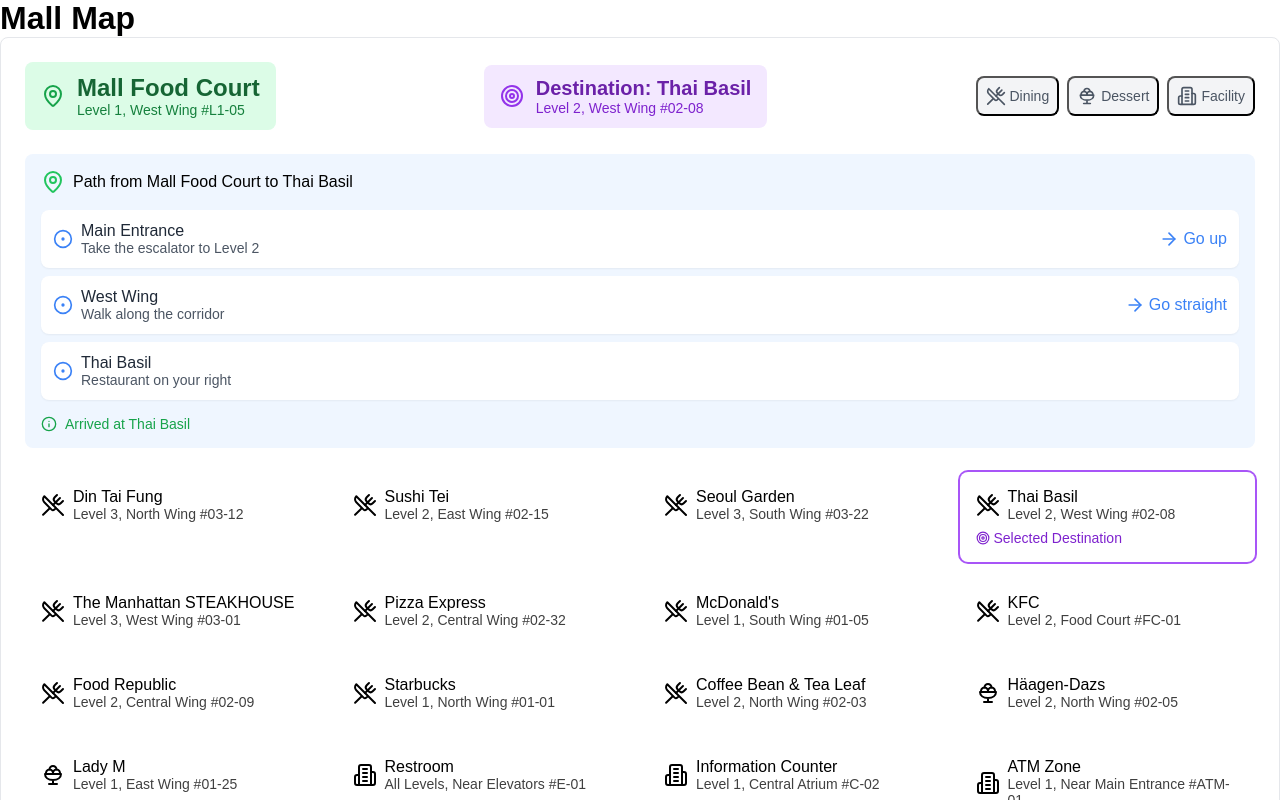
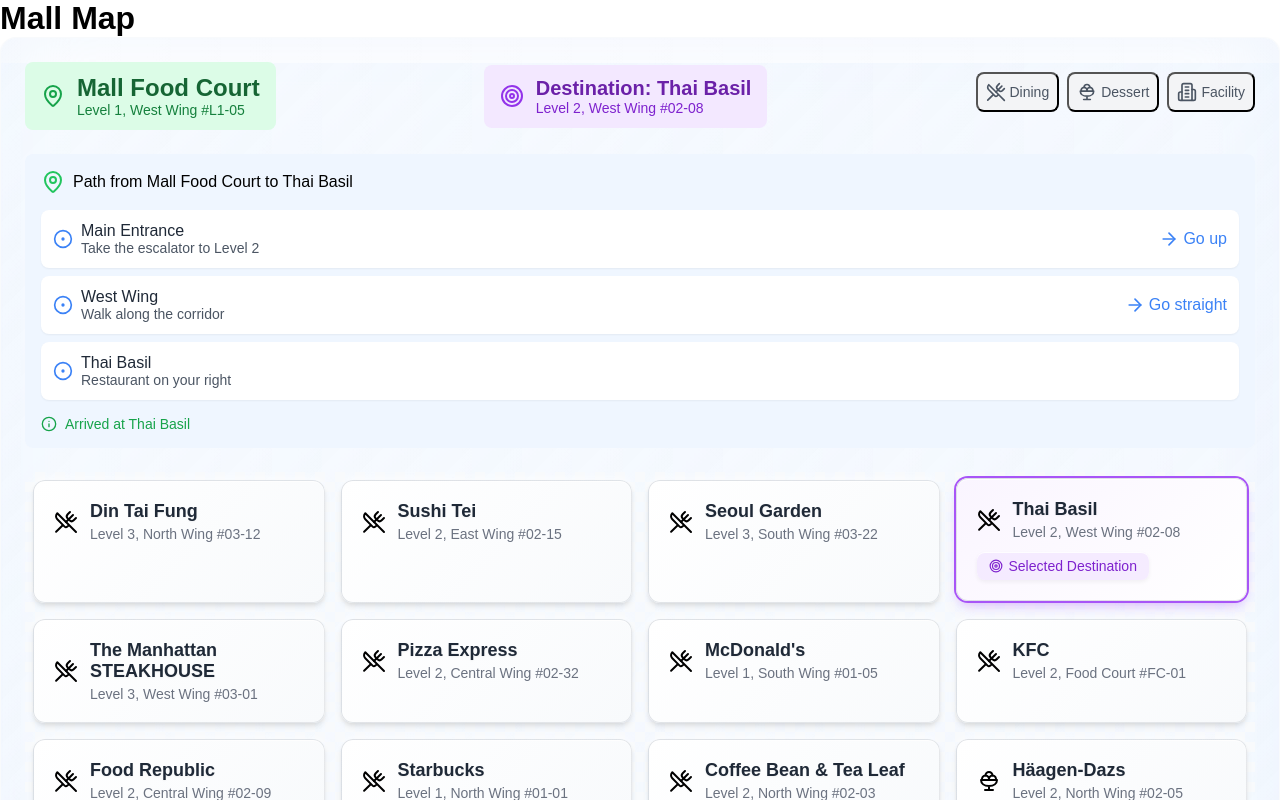
Before and after one commit to SPWwj/talkio, a Next.js app: page /map in a window 1280 px wide. Shown: the top 800 px of the page. Built offline with nearby package versions, Linux system fonts and the light colour scheme.

Commit message:
Improve ui

```diff
--- a/src/components/Chat/MessageBubble.module.css
+++ b/src/components/Chat/MessageBubble.module.css
@@ -38,6 +38,8 @@
 /* Message content */
 .messageContent {
     font-size: 16px;
+    padding-left: 5px;
+    padding-right: 5px;
 }
 
 /* Timestamp of the message */
--- a/src/components/MallMap/MallMap.module.css
+++ b/src/components/MallMap/MallMap.module.css
@@ -1,10 +1,131 @@
+@keyframes wave1 {
+  0% {
+    transform: translateX(0) translateY(0);
+  }
+  50% {
+    transform: translateX(-25%) translateY(2%);
+  }
+  100% {
+    transform: translateX(0) translateY(0);
+  }
+}
+
+@keyframes wave2 {
+  0% {
+    transform: translateX(0) translateY(0);
+  }
+  50% {
+    transform: translateX(25%) translateY(-2%);
+  }
+  100% {
+    transform: translateX(0) translateY(0);
+  }
+}
+
 .container {
-  background-color: white;
-  padding: 1rem;
-  border-radius: 0.5rem;
-  box-shadow: 0 1px 2px rgba(0, 0, 0, 0.05);
-  border: 1px solid #e5e7eb;
+  background-color: #ffffff;
+  padding: 1.5rem;
+  border-radius: 1rem;
+  border: 1px solid rgba(231, 237, 245, 0.3);
+  position: relative;
+  overflow: hidden;
+  z-index: 0;
 }
+
+.container::before,
+.container::after {
+  content: "";
+  position: absolute;
+  top: -50%;
+  left: -50%;
+  width: 200%;
+  height: 200%;
+  background-repeat: repeat;
+  background-position: 0 0;
+  background-image:
+    linear-gradient(45deg,
+      rgba(59, 130, 246, 0.03) 25%,
+      transparent 25%,
+      transparent 75%,
+      rgba(59, 130, 246, 0.03) 75%
+    ),
+    linear-gradient(-45deg,
+      rgba(59, 130, 246, 0.03) 25%,
+      transparent 25%,
+      transparent 75%,
+      rgba(59, 130, 246, 0.03) 75%
+    );
+  background-size: 60px 60px;
+  z-index: -1;
+  animation: wave1 8s ease-in-out infinite;
+}
+
+.container::after {
+  top: -45%;
+  left: -45%;
+  background-image:
+    linear-gradient(45deg,
+      rgba(96, 165, 250, 0.05) 25%,
+      transparent 25%,
+      transparent 75%,
+      rgba(96, 165, 250, 0.05) 75%
+    ),
+    linear-gradient(-45deg,
+      rgba(96, 165, 250, 0.05) 25%,
+      transparent 25%,
+      transparent 75%,
+      rgba(96, 165, 250, 0.05) 75%
+    );
+  background-size: 40px 40px;
+  animation: wave2 6s ease-in-out infinite;
+}
+
+/* Add a gradient overlay */
+.container::before {
+  content: "";
+  position: absolute;
+  inset: 0;
+  background: linear-gradient(
+    135deg,
+    rgba(239, 246, 255, 0.7) 0%,
+    rgba(219, 234, 254, 0.3) 100%
+  );
+  z-index: -2;
+}
+
+/* Optional: Add a subtle shine effect */
+@keyframes shine {
+  0% {
+    background-position: -100% 0;
+  }
+  100% {
+    background-position: 200% 0;
+  }
+}
+
+.container::after {
+  content: "";
+  position: absolute;
+  inset: 0;
+  background: linear-gradient(
+    90deg,
+    transparent,
+    rgba(255, 255, 255, 0.2),
+    transparent
+  );
+  background-size: 200% 100%;
+  animation: shine 8s linear infinite;
+  z-index: -1;
+}
+
+/* Enhance box shadow for depth */
+.container {
+  box-shadow:
+    0 4px 6px -1px rgba(59, 130, 246, 0.05),
+    0 2px 4px -1px rgba(59, 130, 246, 0.03),
+    inset 0 0 80px rgba(219, 234, 254, 0.5);
+}
+
 
 @media (min-width: 768px) {
   .container {
@@ -77,9 +198,28 @@
 
 .filterContainer {
   display: flex;
-  flex-wrap: wrap;
   gap: 0.5rem;
   align-items: center;
+  overflow-x: auto;
+  padding-bottom: 0.5rem;
+  -webkit-overflow-scrolling: touch;
+  scrollbar-width: thin;
+  white-space: nowrap;
+}
+
+/* Webkit scrollbar styling */
+.filterContainer::-webkit-scrollbar {
+  height: 6px;
+}
+
+.filterContainer::-webkit-scrollbar-track {
+  background: #f1f1f1;
+  border-radius: 3px;
+}
+
+.filterContainer::-webkit-scrollbar-thumb {
+  background: #888;
+  border-radius: 3px;
 }
 
 .clearFilterButton {
@@ -90,6 +230,7 @@
   display: flex;
   align-items: center;
   gap: 0.25rem;
+  flex-shrink: 0;
 }
 
 .clearFilterButton:hover {
@@ -105,6 +246,8 @@
   gap: 0.25rem;
   background-color: #f3f4f6;
   color: #4b5563;
+  flex-shrink: 0;
+  white-space: nowrap;
 }
 
 .filterButton:hover {
@@ -213,7 +356,26 @@
 .storeGrid {
   display: grid;
   gap: 1rem;
-  grid-template-columns: 1fr;
+  grid-template-columns: repeat(auto-fill, minmax(250px, 1fr));
+  max-height: 480px; /* Approximately 2 rows of cards */
+  overflow-y: auto;
+  padding-right: 0.5rem;
+  -webkit-overflow-scrolling: touch;
+}
+
+/* Custom scrollbar for store grid */
+.storeGrid::-webkit-scrollbar {
+  width: 6px;
+}
+
+.storeGrid::-webkit-scrollbar-track {
+  background: #f1f1f1;
+  border-radius: 3px;
+}
+
+.storeGrid::-webkit-scrollbar-thumb {
+  background: #888;
+  border-radius: 3px;
 }
 
 @media (min-width: 640px) {
@@ -233,11 +395,38 @@
     grid-template-columns: repeat(4, 1fr);
   }
 }
+.storeCard {
+  padding: 1.25rem;
+  border-radius: 0.75rem;
+  transition: all 0.3s cubic-bezier(0.4, 0, 0.2, 1);
+  background: linear-gradient(135deg, #ffffff 0%, #f8fafc 100%);
+  position: relative;
+  transform-style: preserve-3d;
+  perspective: 1000px;
+  border: 1px solid rgba(0, 0, 0, 0.05);
+  box-shadow:
+    0 4px 6px -1px rgba(0, 0, 0, 0.1),
+    0 2px 4px -1px rgba(0, 0, 0, 0.06),
+    0 -2px 10px -1px rgba(255, 255, 255, 0.7),
+    inset 0 1px 0 rgba(255, 255, 255, 0.8);
+}
 
-.storeCard {
-  padding: 1rem;
-  border-radius: 0.5rem;
-  transition: all 0.2s;
+.storeCard::before {
+  content: '';
+  position: absolute;
+  inset: -1px;
+  border-radius: 0.75rem;
+  padding: 1px;
+  background: linear-gradient(
+    135deg,
+    rgba(148, 163, 184, 0.2) 0%,
+    rgba(148, 163, 184, 0.1) 100%
+  );
+  -webkit-mask: linear-gradient(#fff 0 0) content-box, linear-gradient(#fff 0 0);
+  mask: linear-gradient(#fff 0 0) content-box, linear-gradient(#fff 0 0);
+  -webkit-mask-composite: xor;
+  mask-composite: exclude;
+  pointer-events: none;
 }
 
 .storeCard:not(.startStore) {
@@ -245,23 +434,58 @@
 }
 
 .storeCard:not(.startStore):hover {
-  box-shadow: 0 10px 15px -3px rgba(0, 0, 0, 0.1);
+  transform: translateY(-4px) rotateX(4deg) rotateY(-2deg);
+  box-shadow:
+    0 20px 25px -5px rgba(0, 0, 0, 0.15),
+    0 10px 10px -5px rgba(0, 0, 0, 0.08),
+    0 -4px 15px -3px rgba(255, 255, 255, 0.8),
+    inset 0 1px 0 rgba(255, 255, 255, 0.9);
 }
 
 .storeCardSelected {
   composes: storeCard;
-  box-shadow: 0 0 0 2px #a855f7;
+  background: linear-gradient(135deg, #faf5ff 0%, #ffffff 100%);
+  box-shadow:
+    0 0 0 2px #a855f7,
+    0 8px 16px -4px rgba(168, 85, 247, 0.3),
+    0 4px 8px -2px rgba(168, 85, 247, 0.2),
+    inset 0 1px 0 rgba(255, 255, 255, 0.9);
+  transform: translateY(-2px);
+}
+
+.storeCardSelected:hover {
+  box-shadow:
+    0 0 0 2px #a855f7,
+    0 20px 25px -5px rgba(168, 85, 247, 0.35),
+    0 10px 10px -5px rgba(168, 85, 247, 0.25),
+    inset 0 1px 0 rgba(255, 255, 255, 0.9);
 }
 
 .startStore {
   composes: storeCard;
-  box-shadow: 0 0 0 2px #22c55e;
+  background: linear-gradient(135deg, #f0fdf4 0%, #ffffff 100%);
+  box-shadow:
+    0 0 0 2px #22c55e,
+    0 8px 16px -4px rgba(34, 197, 94, 0.3),
+    0 4px 8px -2px rgba(34, 197, 94, 0.2),
+    inset 0 1px 0 rgba(255, 255, 255, 0.9);
+  transform: translateY(-2px);
+}
+
+.startStore:hover {
+  box-shadow:
+    0 0 0 2px #22c55e,
+    0 20px 25px -5px rgba(34, 197, 94, 0.35),
+    0 10px 10px -5px rgba(34, 197, 94, 0.25),
+    inset 0 1px 0 rgba(255, 255, 255, 0.9);
 }
 
 .storeCardHeader {
   display: flex;
   align-items: center;
-  gap: 0.5rem;
+  gap: 0.75rem;
+  position: relative;
+  z-index: 1;
 }
 
 .storeCardContent {
@@ -269,31 +493,70 @@
 }
 
 .storeCardTitle {
-  font-weight: 500;
+  font-weight: 600;
+  color: #1f2937;
+  font-size: 1.125rem;
+  margin-bottom: 0.25rem;
+  text-shadow: 0 1px 2px rgba(0, 0, 0, 0.05);
 }
 
 .storeCardLocation {
   font-size: 0.875rem;
-  opacity: 0.75;
+  color: #6b7280;
 }
 
 .storeCardBadge {
-  margin-top: 0.5rem;
+  margin-top: 0.75rem;
   font-size: 0.875rem;
   display: flex;
   align-items: center;
+  padding: 0.375rem 0.75rem;
+  border-radius: 0.5rem;
+  background: rgba(255, 255, 255, 0.8);
+  box-shadow:
+    0 2px 4px rgba(0, 0, 0, 0.05),
+    inset 0 1px 0 rgba(255, 255, 255, 0.9);
+  width: fit-content;
 }
 
 .startStoreBadge {
   composes: storeCardBadge;
   color: #15803d;
+  background: rgba(220, 252, 231, 0.8);
 }
 
 .selectedStoreBadge {
   composes: storeCardBadge;
   color: #7e22ce;
+  background: rgba(243, 232, 255, 0.8);
 }
 
 .storeCardBadgeIcon {
-  margin-right: 0.25rem;
+  margin-right: 0.375rem;
 }
+
+/* Optional: Add smooth transition for icons */
+.storeCardHeader svg {
+  transition: transform 0.3s ease;
+}
+
+.storeCard:hover .storeCardHeader svg {
+  transform: scale(1.1);
+}
+
+/* Add a subtle grid pattern to the store grid background */
+.storeGrid {
+  display: grid;
+  gap: 1rem;
+  grid-template-columns: repeat(auto-fill, minmax(250px, 1fr));
+  max-height: 480px;
+  overflow-y: auto;
+  padding: 0.5rem;
+  background: linear-gradient(45deg, #f8fafc 25%, transparent 25%),
+              linear-gradient(-45deg, #f8fafc 25%, transparent 25%),
+              linear-gradient(45deg, transparent 75%, #f8fafc 75%),
+              linear-gradient(-45deg, transparent 75%, #f8fafc 75%);
+  background-size: 20px 20px;
+  background-position: 0 0, 0 10px, 10px -10px, -10px 0px;
+  border-radius: 0.5rem;
+}
```
